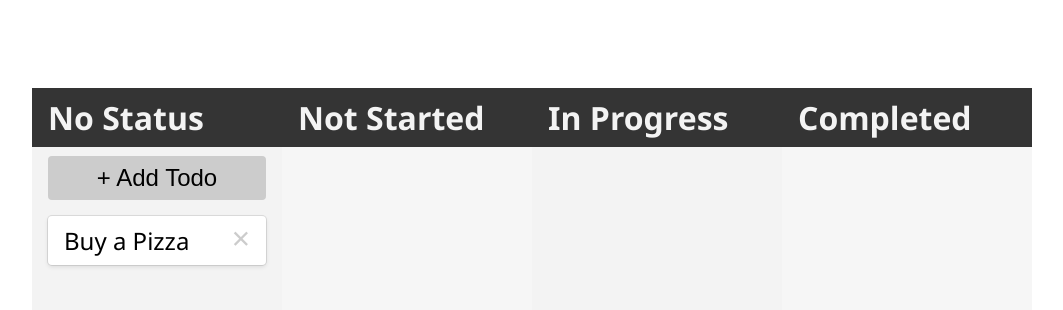
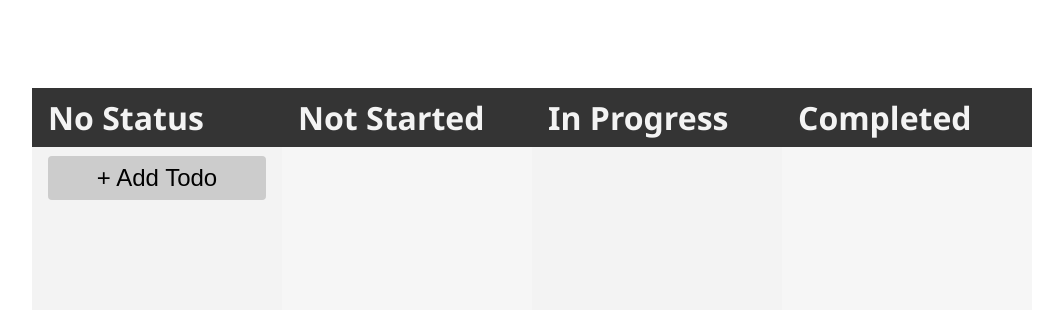
Before and after one commit to hemmati96/dragAble, a plain HTML site: page 184-explain-of-draggable-TodoList-project/source/index.html in a window 1280 px wide. Shown: the whole page, without its empty margins (108-1171 px from the left). Drawn offline with Linux system fonts and the light colour scheme.

Commit message:
edit index.html

```diff
--- a/184-explain-of-draggable-TodoList-project/source/index.html
+++ b/184-explain-of-draggable-TodoList-project/source/index.html
@@ -27,10 +27,7 @@
       <div class="status" id="no_status">
         <h1>No Status</h1>
         <button id="add_btn" data-target-modal="#todo_form">+ Add Todo</button>
-        <div  id="todoId" class="todo"  draggable="true" ondragstart="dragStartHandler(event)">
-          Buy a Pizza
-          <span class="close">&times;</span>
-        </div>
+
       </div>
       <div  class="status" ondrop="dropHandler(event)" ondragover="dragOverHandler(event)">
         <h1>Not Started</h1>
```
